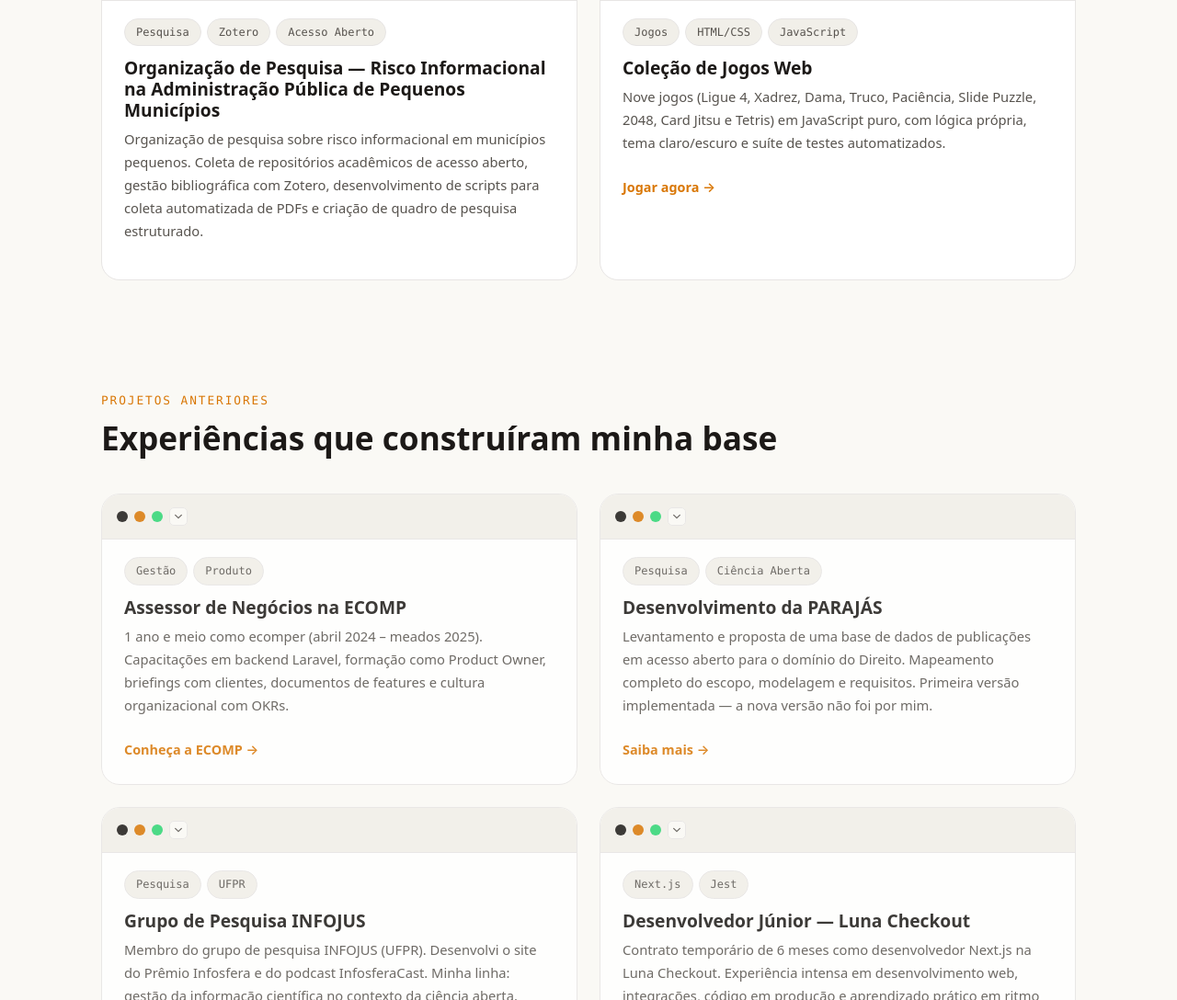
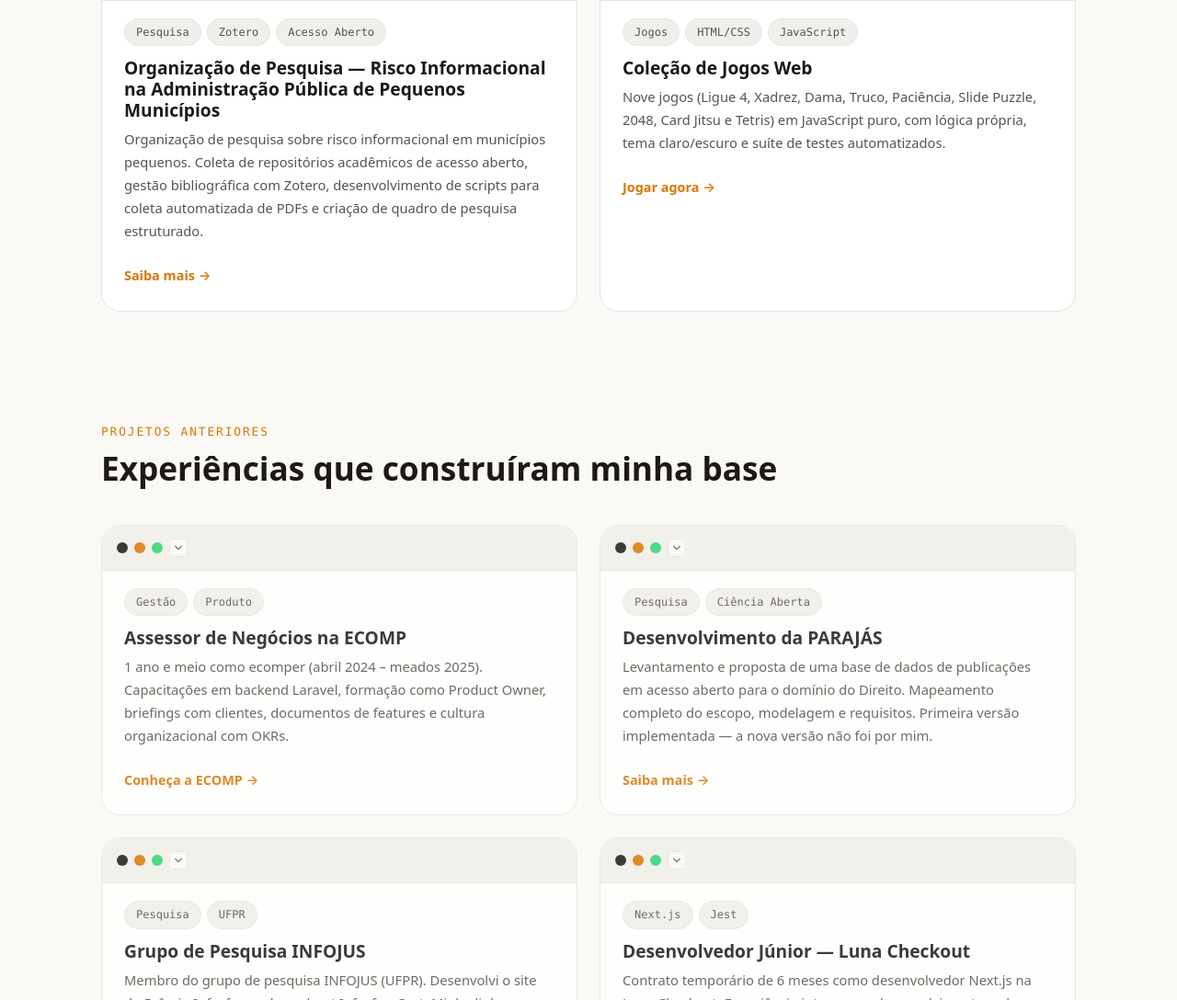
Before and after one commit to gg-gustavo/portfolio, a plain HTML site: page index.html in a window 1280 px wide. Shown: the part 4255-5343 px from the top of the page at 92% size. Drawn offline with Linux system fonts and the light colour scheme; animation ran at ten frames a second.

Commit message:
feat: link Saiba mais para articles/ no card de pesquisa de risco informacional

```diff
--- a/index.html
+++ b/index.html
@@ -382,6 +382,7 @@
                             <div class="project-tags"><span class="chip">Pesquisa</span><span class="chip">Zotero</span><span class="chip">Acesso Aberto</span></div>
                             <h3>Organização de Pesquisa — Risco Informacional na Administração Pública de Pequenos Municípios</h3>
                             <p>Organização de pesquisa sobre risco informacional em municípios pequenos. Coleta de repositórios acadêmicos de acesso aberto, gestão bibliográfica com Zotero, desenvolvimento de scripts para coleta automatizada de PDFs e criação de quadro de pesquisa estruturado.</p>
+                            <a href="./articles/index.html" target="_blank" rel="noopener" class="project-link">Saiba mais →</a>
                         </div>
                     </article>
                     <article class="project-card reveal">
```
